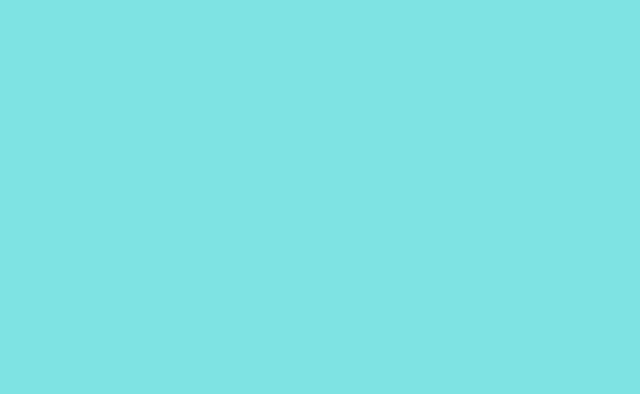
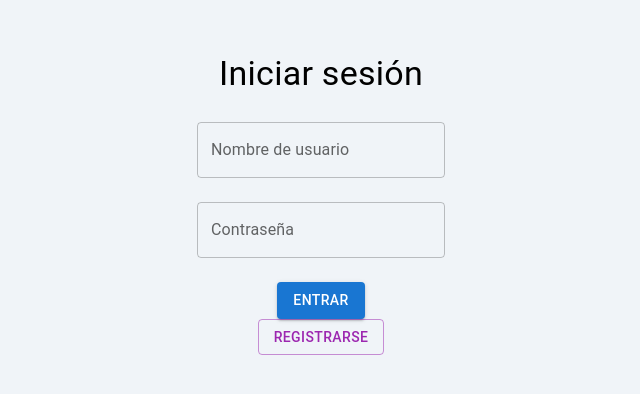
Before and after one commit to IgnacioBP/Minijuego_frontend, a React (Create React App) app: page /login in a window 1280 px wide. Before the commit this address had no page. Shown: the part 196-590 px from the top of the page, without its empty margins (319-959 px from the left). Built offline with nearby package versions, Linux system fonts and the light colour scheme.

Commit message:
login y register implemented

```diff
--- a/src/App.js
+++ b/src/App.js
@@ -9,6 +9,9 @@ import OptionActivity from "./pages/Activities/Options";
 import CompleteSentenceActivity from "./pages/Activities/CompleteSentence";
 import Prerequisite from "./pages/Prerequisite";
 import Challenge from "./pages/Challenge";
+
+import Login from "./pages/Login";
+import Register from "./pages/Register";
 
 function Home() {
   const navigate = useNavigate();
@@ -33,7 +36,7 @@ function Home() {
             usuarioId: 1,
           };
           localStorage.setItem("datosUsuario", JSON.stringify(datosUsuario));
-          navigate("/loading");
+          navigate("/login");
         }}
         sx={{ borderRadius: "20px", textTransform: "none" }}
       >
@@ -54,6 +57,8 @@ function App() {
         <Route path="/juego/:etapaId/actividad/completar_frase/:actividadId" element={<CompleteSentenceActivity />} />
         <Route path="/juego/requisito" element={<Prerequisite />} />
         <Route path="/juego/desafio" element={<Challenge />} />
+        <Route path="/login" element={<Login />} />
+        <Route path="/register" element={<Register />} />
       </Routes>
     </Router>
   );
--- a/src/pages/Loading.jsx
+++ b/src/pages/Loading.jsx
@@ -11,27 +11,9 @@ export default function LoadingScreen() {
 
 
       try {
-        //Hacer login simulado con credenciales fijas para obtener token
-        const loginRes = await fetch("http://localhost:8000/api/fake-login/", {
-          method: "POST",
-          headers: {
-            "Content-Type": "application/json"
-          },
-          body: JSON.stringify({
-            username: "usuario_prueba",
-            password: "1234"
-          })
-        });
+        //Recuperar progrso de usaurio
+        const token = localStorage.getItem("token")
 
-        if (!loginRes.ok) throw new Error("Error al obtener token");
-
-        const tokenData = await loginRes.json();
-        const token = tokenData.access;
-
-        localStorage.setItem("token", token);
-
-
-        //Recuperar progrso de usaurio
         const progresoRes = await fetch("http://localhost:8000/api/obtener-progreso/", {
           method: "GET",
           headers: {
@@ -50,9 +32,6 @@ export default function LoadingScreen() {
         const nivelesusuario = [1,3]
         localStorage.setItem("nivelesHabilitados", JSON.stringify(nivelesusuario))
         console.log(nivelesusuario)
-        // const progresoUsuario = {
-        //   etapa_1: { ultimo_chat_mostrado: 0, ultima_actividad_completada: 0, },
-        // };
 
         navigate("/juego/requisito");
 
--- /dev/null
+++ b/src/pages/Login.jsx
@@ -0,0 +1,77 @@
+import { useState } from "react";
+import { useNavigate } from "react-router-dom";
+import { Box, Button, TextField, Typography } from "@mui/material";
+
+export default function Login() {
+  const [username, setUsername] = useState("");
+  const [password, setPassword] = useState("");
+  const navigate = useNavigate();
+
+  const handleLogin = async () => {
+    try {
+      const response = await fetch("http://localhost:8000/api/login/", {
+        method: "POST",
+        headers: {
+          "Content-Type": "application/json"
+        },
+        body: JSON.stringify({ username, password })
+      });
+
+      if (!response.ok) throw new Error("Credenciales inválidas");
+
+      const data = await response.json();
+      localStorage.setItem("token", data.access);
+
+      navigate("/loading");
+    } catch (error) {
+      alert("Error al iniciar sesión: " + error.message);
+    }
+  };
+
+  return (
+    <Box
+      height="100vh"
+      display="flex"
+      flexDirection="column"
+      justifyContent="center"
+      alignItems="center"
+      sx={{ backgroundColor: "#f0f4f8" }}
+    >
+      <Typography variant="h4" gutterBottom>
+        Iniciar sesión
+      </Typography>
+      <TextField
+        label="Nombre de usuario"
+        variant="outlined"
+        margin="normal"
+        value={username}
+        onChange={(e) => setUsername(e.target.value)}
+      />
+      <TextField
+        label="Contraseña"
+        type="password"
+        variant="outlined"
+        margin="normal"
+        value={password}
+        onChange={(e) => setPassword(e.target.value)}
+      />
+      <Button
+        variant="contained"
+        color="primary"
+        onClick={handleLogin}
+        sx={{ mt: 2 }}
+      >
+        Entrar
+      </Button>
+
+       <Button
+        variant="outlined"
+        color="secondary"
+        onClick={() => navigate("/register")}
+        >
+            Registrarse
+       </Button>
+
+    </Box>
+  );
+}
--- /dev/null
+++ b/src/pages/Register.jsx
@@ -0,0 +1,69 @@
+import { useState } from "react";
+import { Box, Button, TextField, Typography } from "@mui/material";
+import { useNavigate } from "react-router-dom";
+
+export default function Register() {
+  const navigate = useNavigate();
+  const [form, setForm] = useState({ username: "", password: "" });
+  const [error, setError] = useState("");
+
+  const handleChange = e => {
+    setForm({ ...form, [e.target.name]: e.target.value });
+  };
+
+  const handleRegister = async () => {
+    try {
+      const res = await fetch("http://localhost:8000/api/registrar/", {
+        method: "POST",
+        headers: { "Content-Type": "application/json" },
+        body: JSON.stringify(form),
+      });
+
+      if (!res.ok) {
+        const data = await res.json();
+        console.log(data)
+        throw new Error(data.error || "Error al registrarse");
+      }
+
+      alert("Usuario creado exitosamente. Ahora puedes iniciar sesión.");
+      navigate("/"); // Redirige al login
+    } catch (err) {
+      setError(err.message);
+    }
+  };
+
+  return (
+    <Box
+      height="100vh"
+      display="flex"
+      flexDirection="column"
+      justifyContent="center"
+      alignItems="center"
+      sx={{ backgroundColor: "#f3f3f3" }}
+    >
+      <Typography variant="h4" gutterBottom>Registro</Typography>
+      <TextField
+        label="Usuario"
+        name="username"
+        value={form.username}
+        onChange={handleChange}
+        sx={{ mb: 2, width: "300px" }}
+      />
+      <TextField
+        label="Contraseña"
+        name="password"
+        type="password"
+        value={form.password}
+        onChange={handleChange}
+        sx={{ mb: 2, width: "300px" }}
+      />
+      {error && <Typography color="error">{error}</Typography>}
+      <Button variant="contained" onClick={handleRegister}>
+        Registrarse
+      </Button>
+      <Button onClick={() => navigate("/")}>
+        Ya tengo cuenta
+      </Button>
+    </Box>
+  );
+}
```
